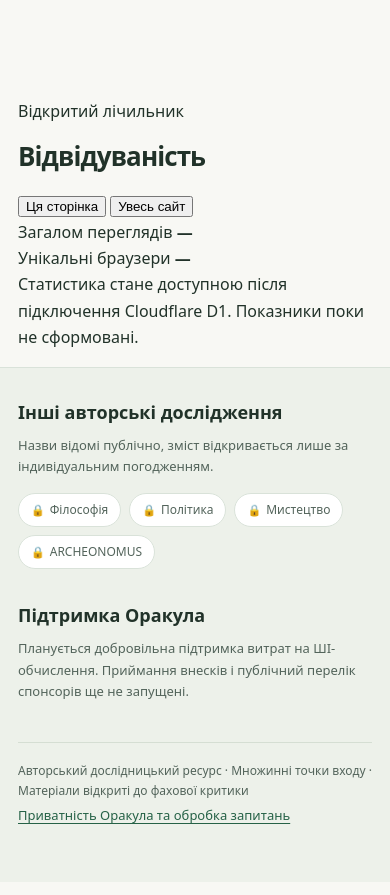
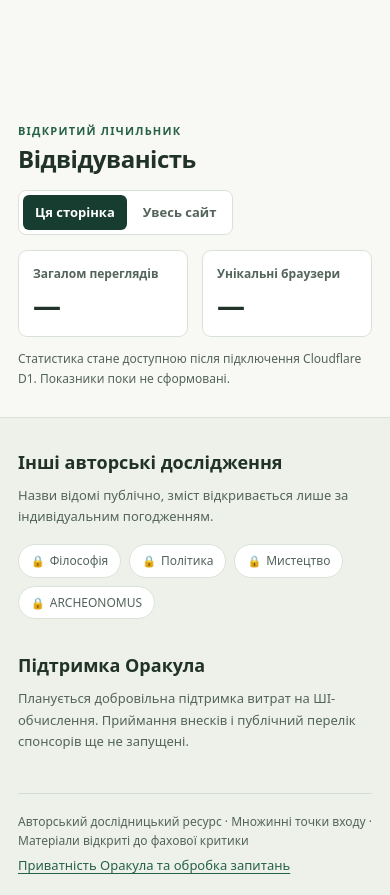
Before and after one commit to andrew-HVC/author-resource, a plain HTML site: page demo.html in a window 390 px wide. Shown: the part 7120-8015 px from the top of the page. Drawn offline with Linux system fonts and the light colour scheme; no server answers.

Commit message:
Style two-column public page and site visitor counter

```diff
--- a/assets/site.css
+++ b/assets/site.css
@@ -101,3 +101,25 @@ h3{font-size:20px;line-height:1.3;letter-spacing:-.01em;margin:0 0 12px}p{margin
 #contact-turnstile{margin:10px 0}
 .contact-delivery [data-delivery-status]{font-size:13px;min-height:20px;margin:9px 0 4px;color:var(--accent)}
 .contact-delivery button:disabled{opacity:.5;cursor:not-allowed}
+
+
+/* Page and site counters: the same two values switch between scopes. */
+.public-counter{margin-top:36px;margin-bottom:42px}
+.public-counter-head{display:flex;justify-content:space-between;align-items:end;flex-wrap:wrap;gap:16px;margin-bottom:15px}
+.public-counter-eyebrow{font-size:11px;font-weight:800;letter-spacing:.11em;text-transform:uppercase;color:var(--accent);margin:0 0 3px}
+.public-counter h2{font-size:24px;line-height:1.25;margin:0;letter-spacing:-.02em}
+.public-counter-toggle{display:flex;flex-wrap:wrap;gap:4px;padding:4px;border:1px solid var(--line);background:#fff;border-radius:8px}
+.public-counter-toggle button{font:inherit;font-size:13px;font-weight:650;padding:7px 12px;border:0;border-radius:6px;background:transparent;color:var(--muted);cursor:pointer}
+.public-counter-toggle button[aria-pressed="true"]{background:var(--deep);color:#fff}
+.public-counter-toggle button:focus-visible{outline:3px solid #87a992;outline-offset:2px}
+.public-counter-grid{display:grid;grid-template-columns:repeat(2,minmax(0,1fr));gap:14px}
+.public-counter-stat{background:#fff;border:1px solid var(--line);border-radius:9px;padding:18px 22px;min-width:0}
+.public-counter-stat span{display:block;font-size:13px;color:var(--muted);font-weight:620}
+.public-counter-stat strong{display:block;margin-top:3px;font-size:clamp(28px,4vw,40px);font-weight:720;letter-spacing:-.035em;line-height:1.3;font-variant-numeric:tabular-nums}
+.public-counter-footnote{font-size:12px;color:var(--muted);margin:12px 0 0;max-width:850px}
+@media(max-width:500px){
+  .public-counter{margin-top:24px;margin-bottom:28px}
+  .public-counter-head{align-items:start}
+  .public-counter-stat{padding:13px 14px}
+  .public-counter-stat span{font-size:12px}
+}
```
